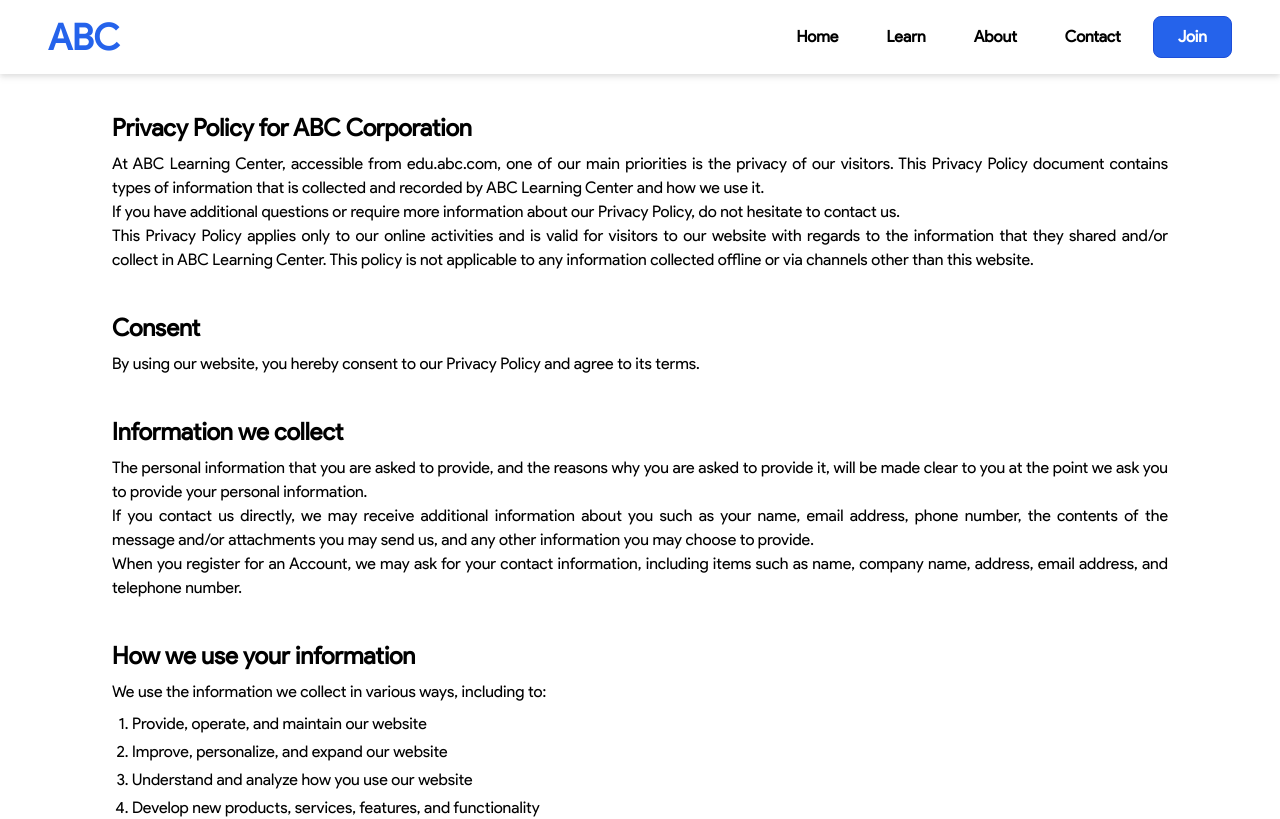
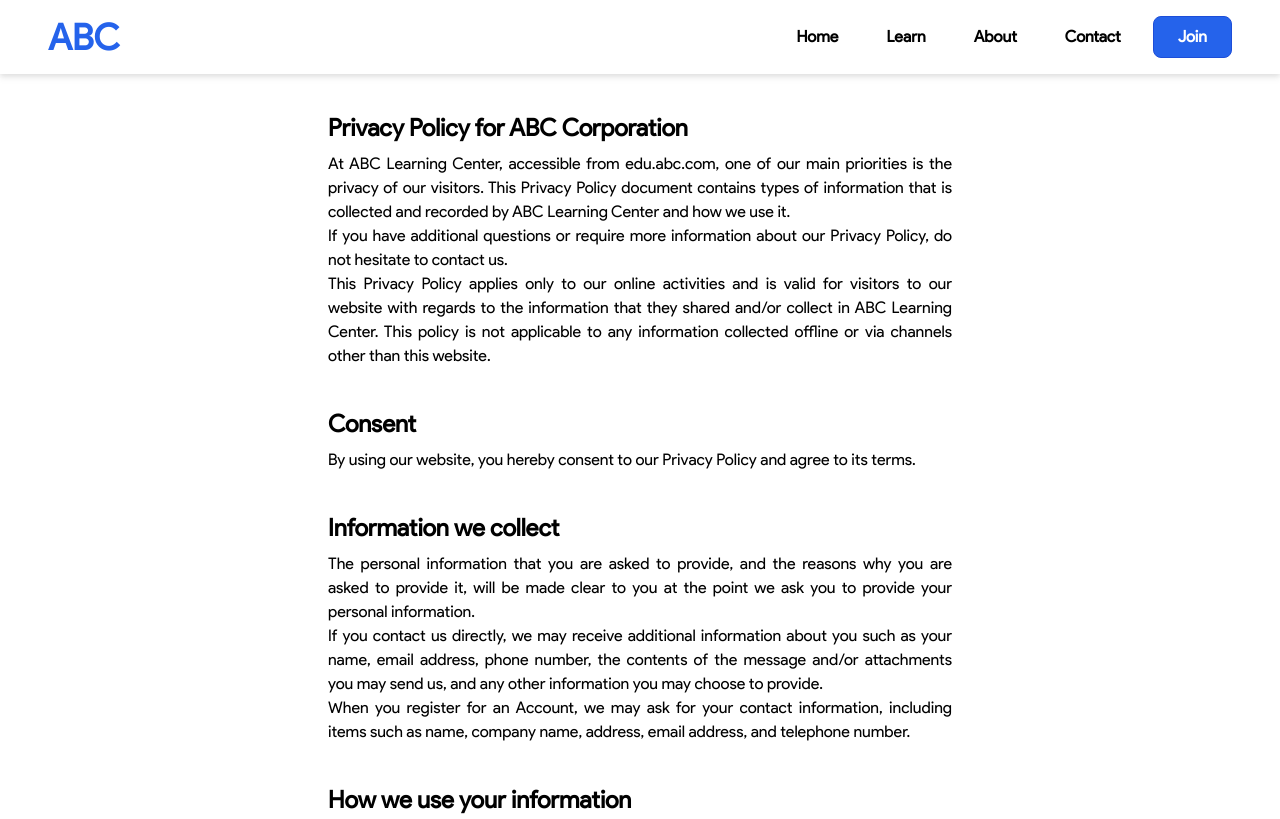
Before and after one commit to wildanlh/ABC-Learning-Center-V2, a Next.js app: page /privacy-policy in a window 1280 px wide. Shown: the top 819 px of the page. Built offline with nearby package versions, Linux system fonts and the light colour scheme.

Commit message:
Update responsive privacy policy

```diff
--- a/src/pages/privacy-policy.tsx
+++ b/src/pages/privacy-policy.tsx
@@ -7,7 +7,7 @@ export default function PrivacyPolicy() {
     <>
       <Header pageTitle="Privacy Policy | ABC Learning Center" />
       <Layout>
-        <div className="container mx-auto px-3 pt-28 lg:px-28">
+        <div className="container mx-auto px-3 pt-28 lg:px-2 md:w-1/2">
           <div className="mb-10 text-justify">
             <h2 className="text-2xl font-bold mb-2">
               Privacy Policy for ABC Corporation
```
